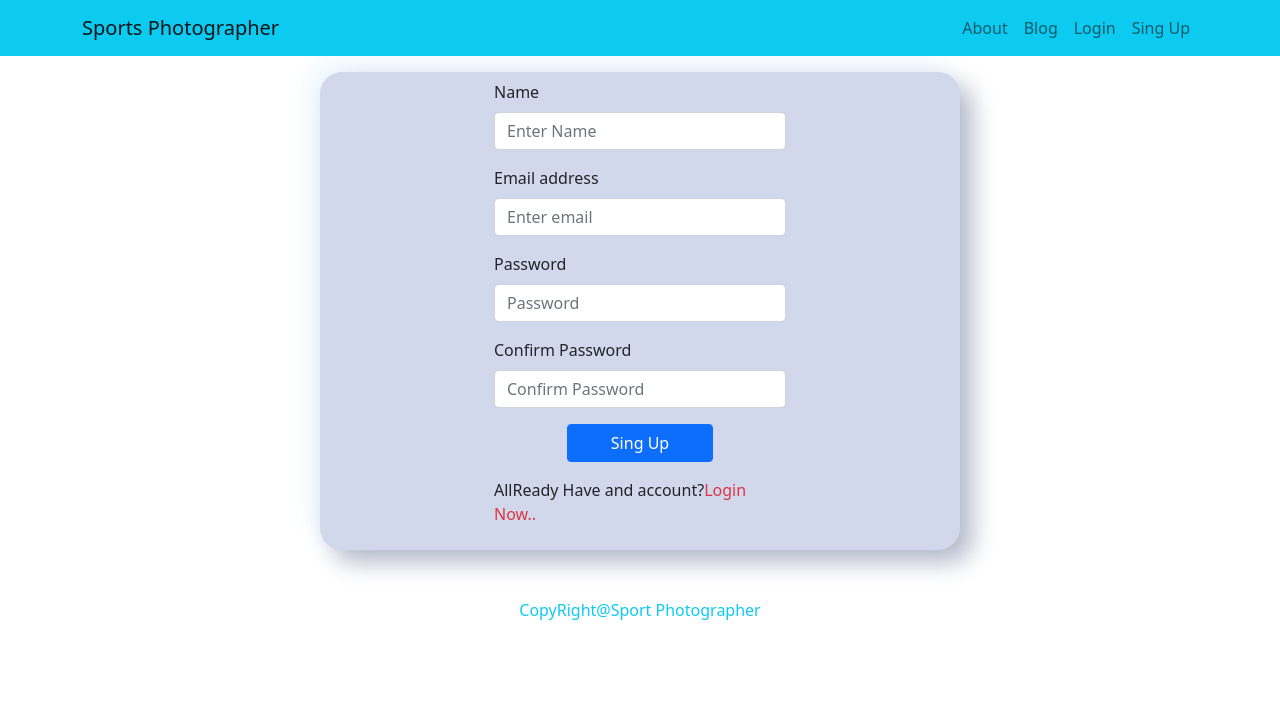
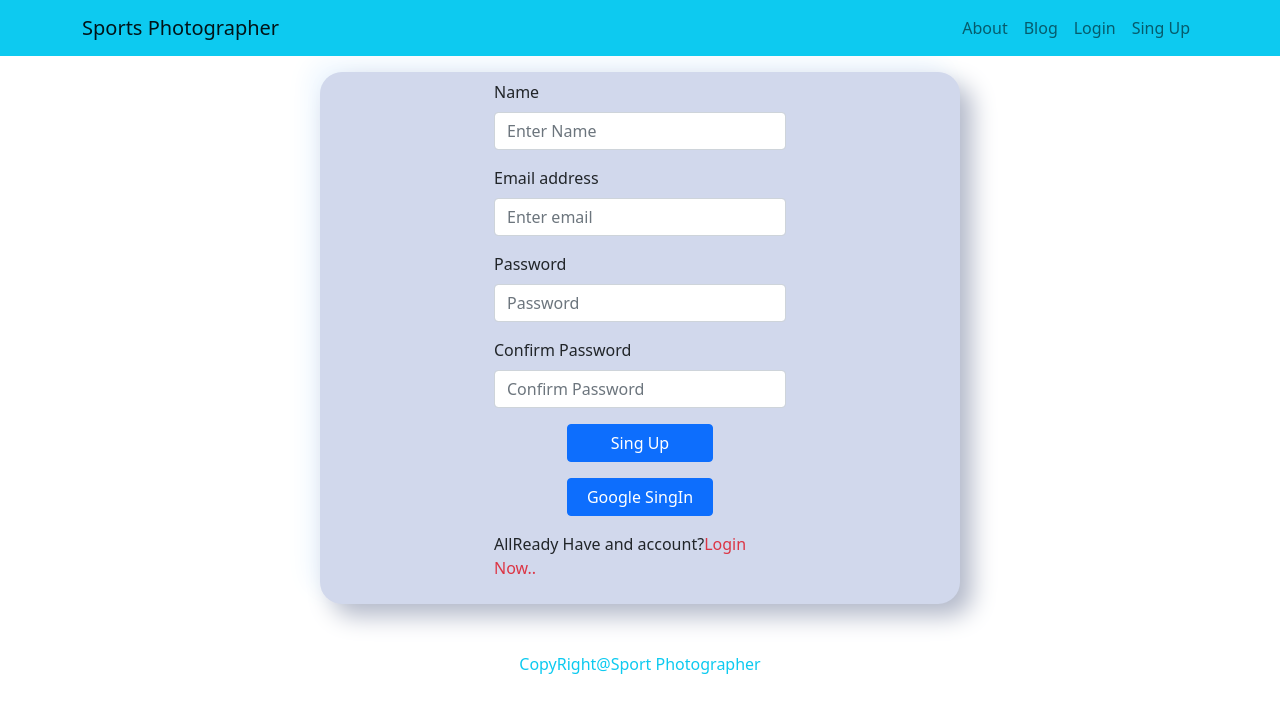
Before and after one commit to Nasirdiu/Assientment--10, a React (Create React App) app: page /singUp in a window 1280 px wide. Shown: the top 712 px of the page. Built offline with nearby package versions, Linux system fonts and the light colour scheme; no server answers.

Commit message:
google singup

```diff
--- a/src/Pages/Login/Login/Login.js
+++ b/src/Pages/Login/Login/Login.js
@@ -3,6 +3,7 @@ import { Button, Form } from "react-bootstrap";
 import {
   useSendPasswordResetEmail,
   useSignInWithEmailAndPassword,
+  useSignInWithGoogle,
 } from "react-firebase-hooks/auth";
 import { Link, useNavigate } from "react-router-dom";
 import auth from "../../../firebase.init";
@@ -17,10 +18,15 @@ const Login = () => {
     useSignInWithEmailAndPassword(auth);
   const [sendPasswordResetEmail, sending, error1] =
     useSendPasswordResetEmail(auth);
+  const [signInWithGoogle, user2, loading2, error2] = useSignInWithGoogle(auth);
   const navigate = useNavigate();
 
   if (user) {
     navigate("/");
+  }
+  let errorhandle;
+  if (error) {
+    errorhandle = <p className="text-danger">Error: {error?.message}</p>;
   }
   const handleEmaile = (e) => {
     setEmail(e.target.value);
@@ -34,12 +40,12 @@ const Login = () => {
   };
 
   const resetPassword = async () => {
-  if(email){
-    await sendPasswordResetEmail(email);
-    toast('Send Mail')
-  }else{
-    toast("Enter Your Mail Address");
-  }
+    if (email) {
+      await sendPasswordResetEmail(email);
+      toast("Send Mail");
+    } else {
+      toast("Enter Your Mail Address");
+    }
   };
   return (
     <div className="container w-50  login mt-3">
@@ -77,6 +83,7 @@ const Login = () => {
               Forget Password
             </Link>
           </p>
+          {errorhandle}
           <Button
             className="mb-3 w-50 mx-auto d-block"
             variant="primary"
@@ -88,6 +95,7 @@ const Login = () => {
             className="mb-3 w-50 mx-auto d-block"
             variant="primary"
             type="submit"
+            onClick={()=>signInWithGoogle()}
           >
             Google SingIn
           </Button>
--- a/src/Pages/Login/SingUp/SingUp.js
+++ b/src/Pages/Login/SingUp/SingUp.js
@@ -1,18 +1,24 @@
 import React, { useState } from "react";
 import { Button, Form } from "react-bootstrap";
 import { Link, useNavigate } from "react-router-dom";
-import { useCreateUserWithEmailAndPassword } from "react-firebase-hooks/auth";
+import { useCreateUserWithEmailAndPassword, useSignInWithGoogle } from "react-firebase-hooks/auth";
 import auth from "../../../firebase.init";
 const SingUp = () => {
   const [email, setEmail] = useState("");
   const [password, setPassword] = useState("");
+
   const [confirmpassword, setConfirmpassword] = useState("");
   const [createUserWithEmailAndPassword, user, loading, error] =
-    useCreateUserWithEmailAndPassword(auth,{ sendEmailVerification: true });
+    useCreateUserWithEmailAndPassword(auth, { sendEmailVerification: true });
+    const [signInWithGoogle, user2, loading2, error2] = useSignInWithGoogle(auth);
 
   const navigate = useNavigate();
   if (user) {
     navigate("/");
+  }
+  let errorhandle;
+  if (error) {
+    errorhandle = <p className="text-danger">Error: {error?.message}</p>;
   }
   const handleEmail = (e) => {
     setEmail(e.target.value);
@@ -64,12 +70,21 @@ const SingUp = () => {
             />
           </Form.Group>
 
+            {errorhandle}
           <Button
             className="mb-3 w-50 mx-auto d-block"
             variant="primary"
             type="submit"
           >
             Sing Up
+          </Button>
+          <Button
+            className="mb-3 w-50 mx-auto d-block"
+            variant="primary"
+            type="submit"
+            onClick={()=>signInWithGoogle()}
+          >
+            Google SingIn
           </Button>
 
           <p>
```
